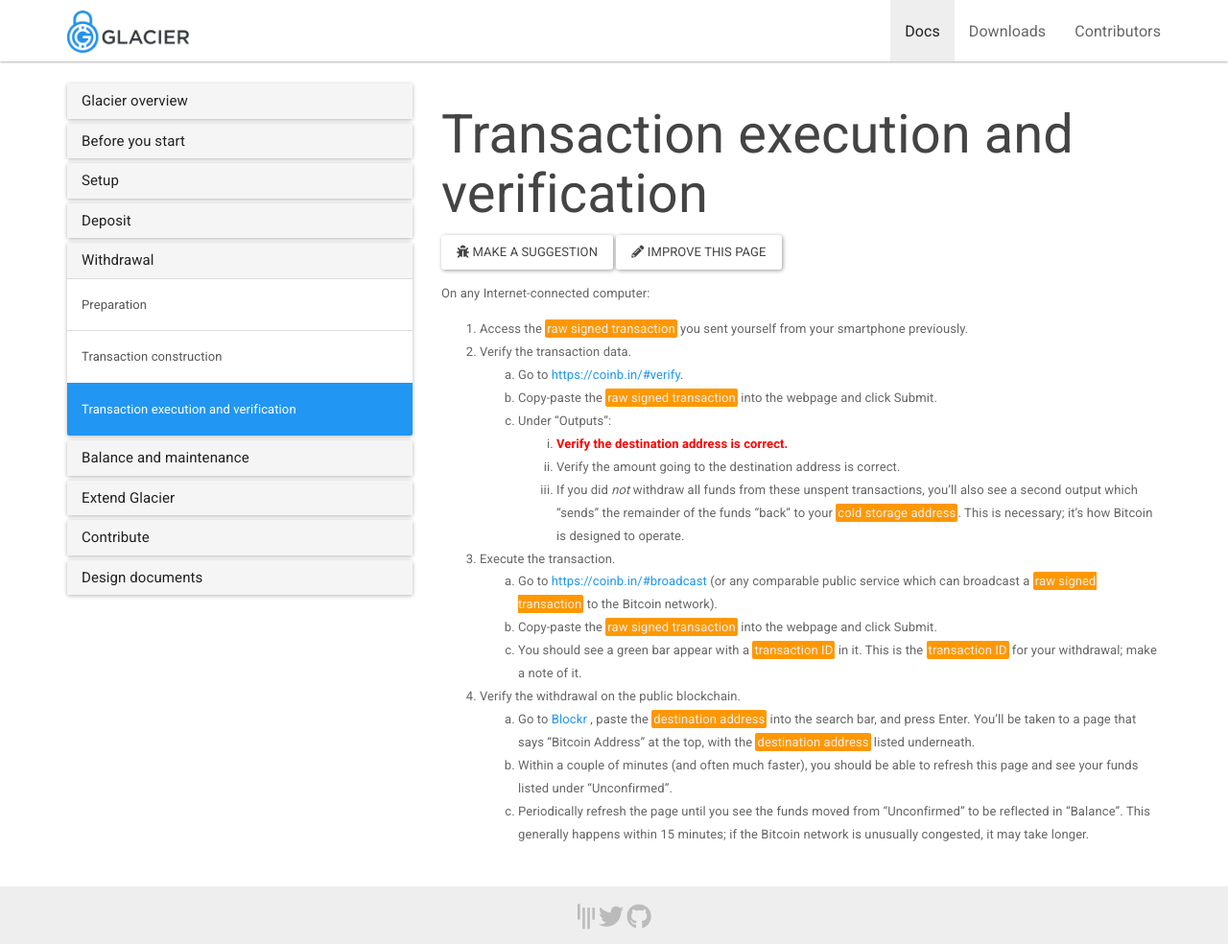
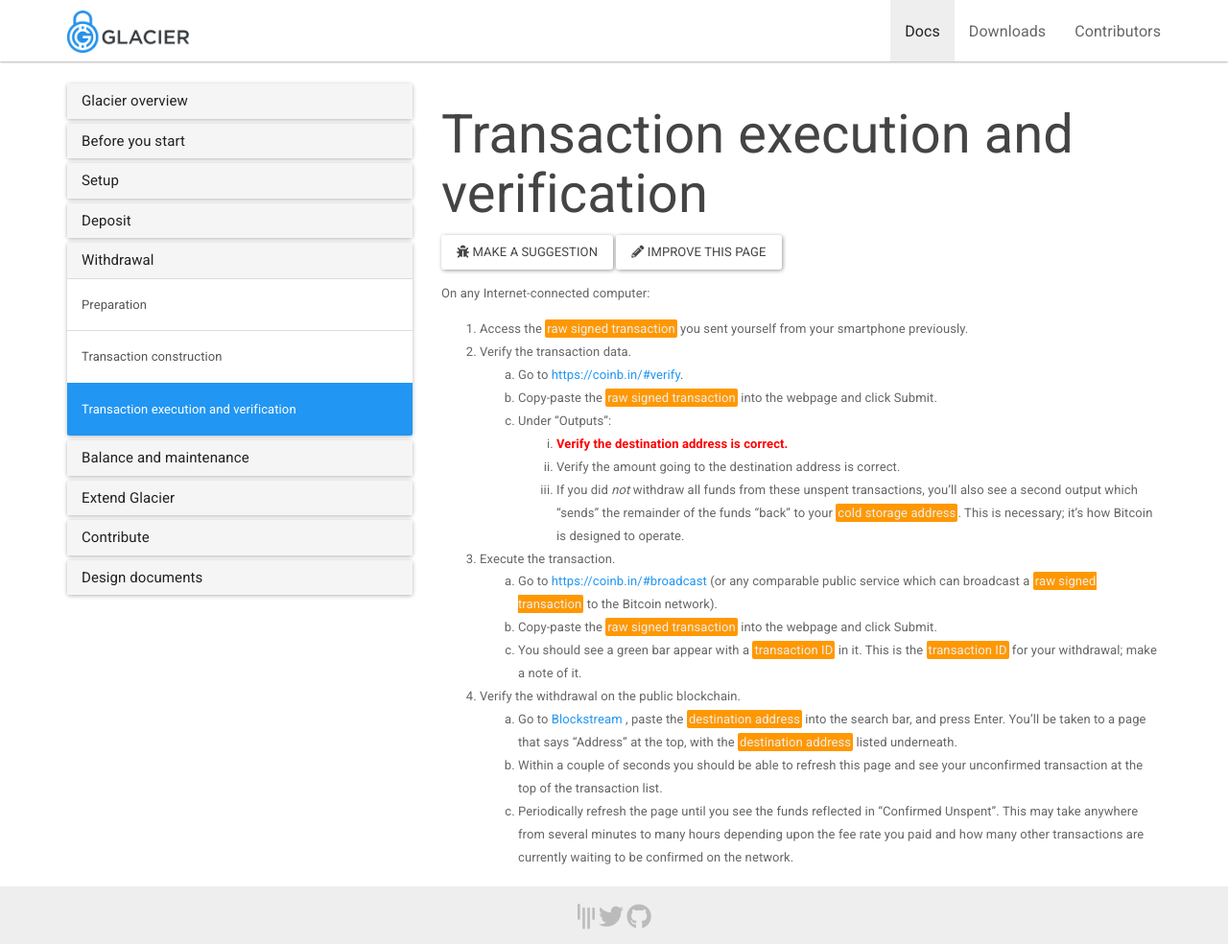
Before and after one commit to GlacierProtocol/glacierprotocol.github.io, a Jekyll site: the page built from _docs/withdrawal/execution.md, in a window 1280 px wide and 984 px high. Shown: the whole window at 96% size. Built offline with Jekyll 4.4.1, drawn with Linux system fonts in a browser that asks for light colours; nearby versions of some CDN libraries.

Commit message:
change blockr links to blockstream.info Fixes https://github.com/GlacierProtocol/GlacierProtocol/issues/30

```diff
--- a/_docs/withdrawal/execution.md
+++ b/_docs/withdrawal/execution.md
@@ -30,13 +30,12 @@ yourself from your smartphone previously.
     <span class="warning">transaction ID</span> for your withdrawal; make a
     note of it.
 4. Verify the withdrawal on the public blockchain.
-    1. Go to [Blockr](https://www.coinbase.com/) , paste
+    1. Go to [Blockstream](https://blockstream.info/) , paste
     the <span class="warning">destination address</span> into the search bar,
-    and press Enter. You'll be taken to a page that says "Bitcoin Address" at
+    and press Enter. You'll be taken to a page that says "Address" at
     the top, with the <span class="warning">destination address</span> listed underneath.
-    2. Within a couple of minutes (and often much faster), you should be able to
-    refresh this page and see your funds listed under "Unconfirmed".
-    3. Periodically refresh the page until you see the funds moved from
-    "Unconfirmed" to be reflected in "Balance". This generally happens within
-    15 minutes; if the Bitcoin network is unusually congested, it may take
-    longer.
+    2. Within a couple of seconds you should be able to refresh this page and see your
+    unconfirmed transaction at the top of the transaction list.
+    3. Periodically refresh the page until you see the funds reflected in "Confirmed Unspent".
+    This may take anywhere from several minutes to many hours depending upon the fee rate you
+    paid and how many other transactions are currently waiting to be confirmed on the network.
```
Also changed, not shown: other parts of _docs/withdrawal/execution.md (+1 -1 lines), _docs/before-you-start/overview.md (+1 -1 lines), _docs/check-balance/overview.md (+3 -3 lines), _docs/deposit/deposit-execution.md (+7 -8 lines), _docs/extend/security.md (+1 -1 lines), 1 other file.
